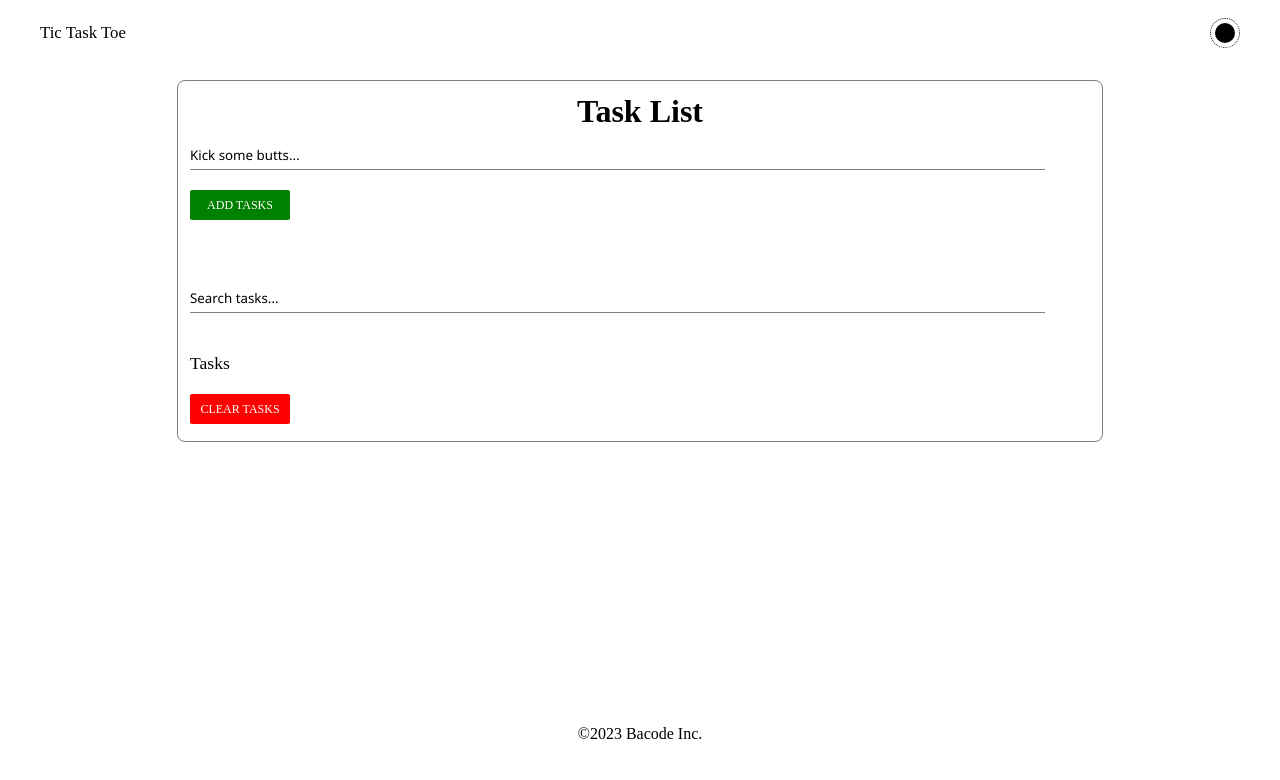
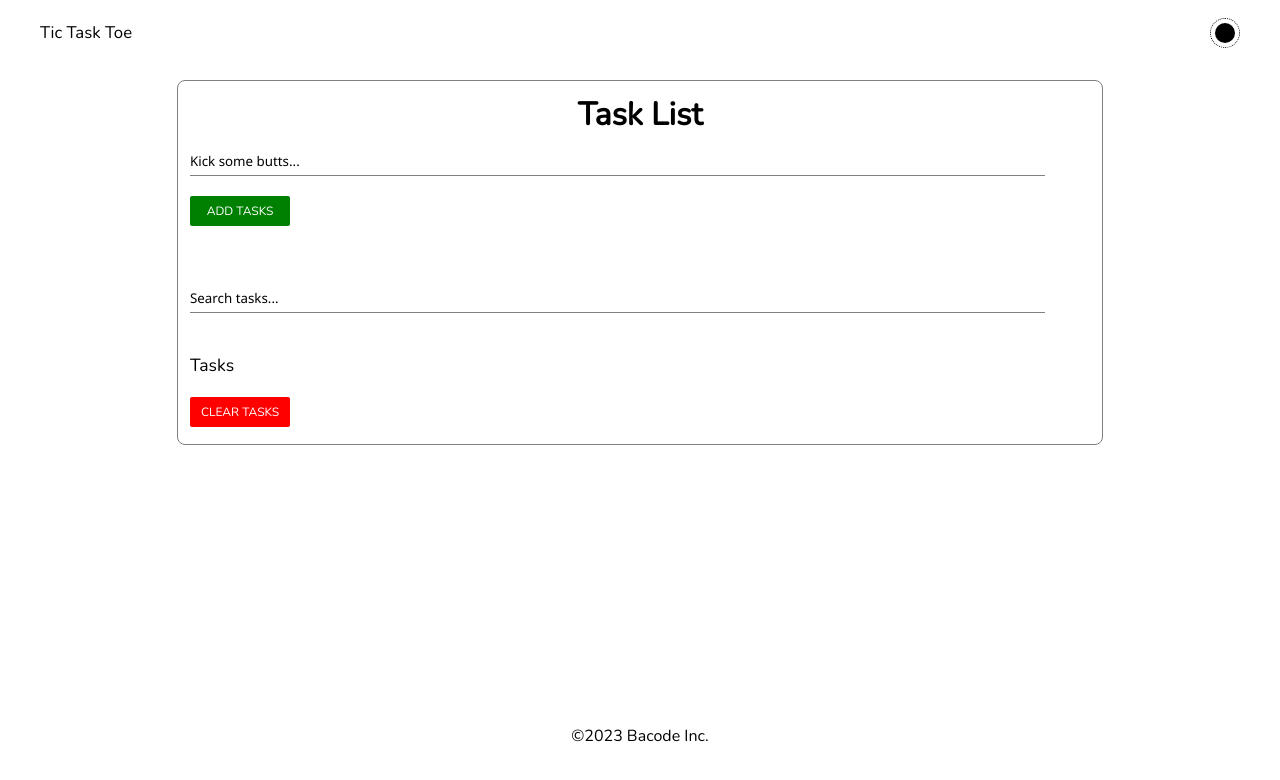
Before and after one commit to CodeDreadnaught/Tic-Task-Toe, a plain HTML site: page index.html in a window 1280 px wide. Drawn offline with nearby package versions, Linux system fonts and the light colour scheme.

Commit message:
Tic Task Toe Version 1.0

```diff
--- a/css/style.css
+++ b/css/style.css
@@ -1,3 +1,4 @@
+@import url("https://fonts.googleapis.com/css2?family=Nunito:wght@400&display=swap");
 @import url("utility.css");
 * {
     box-sizing: border-box;
```
